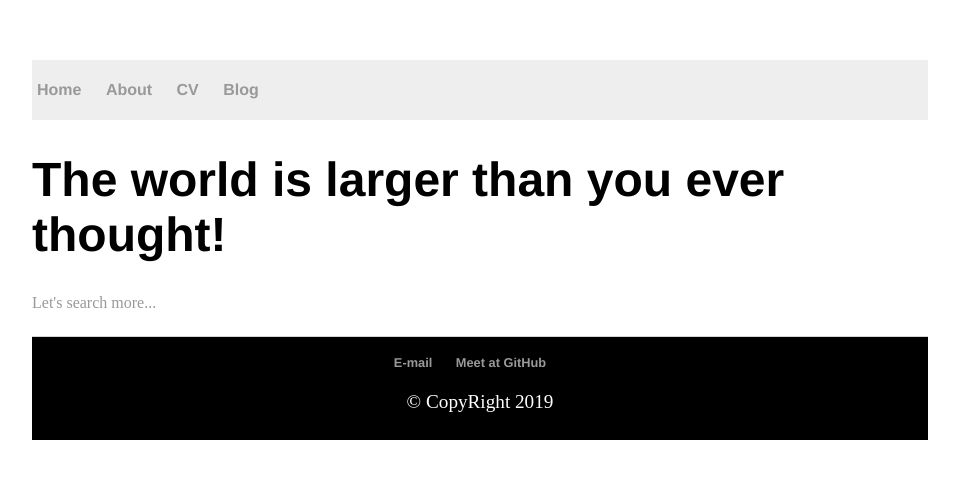
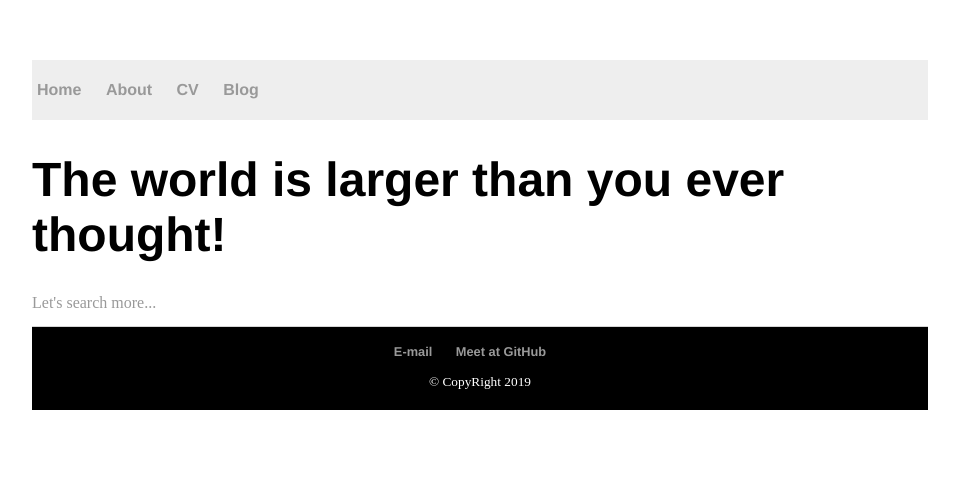
Before and after one commit to SaultBase/SaultBase.github.io, a Jekyll site: the page built from index.html, in a window 1280 px wide. Shown: the top 479 px of the page, without its empty margins (160-1119 px from the left). Built offline with Jekyll 4.4.1, drawn with Linux system fonts in a browser that asks for light colours.

Commit message:
Update main.css

```diff
--- a/css/main.css
+++ b/css/main.css
@@ -29,7 +29,8 @@
     font-family:'Helvetica', 'Arial', 'Sans-Serif';
 }
 p {
-    font-size: 1.5em;
+    text-align: center;
+    font-size: 10pt;
     line-height: 1.4em;
     color: #333;
 }
```
